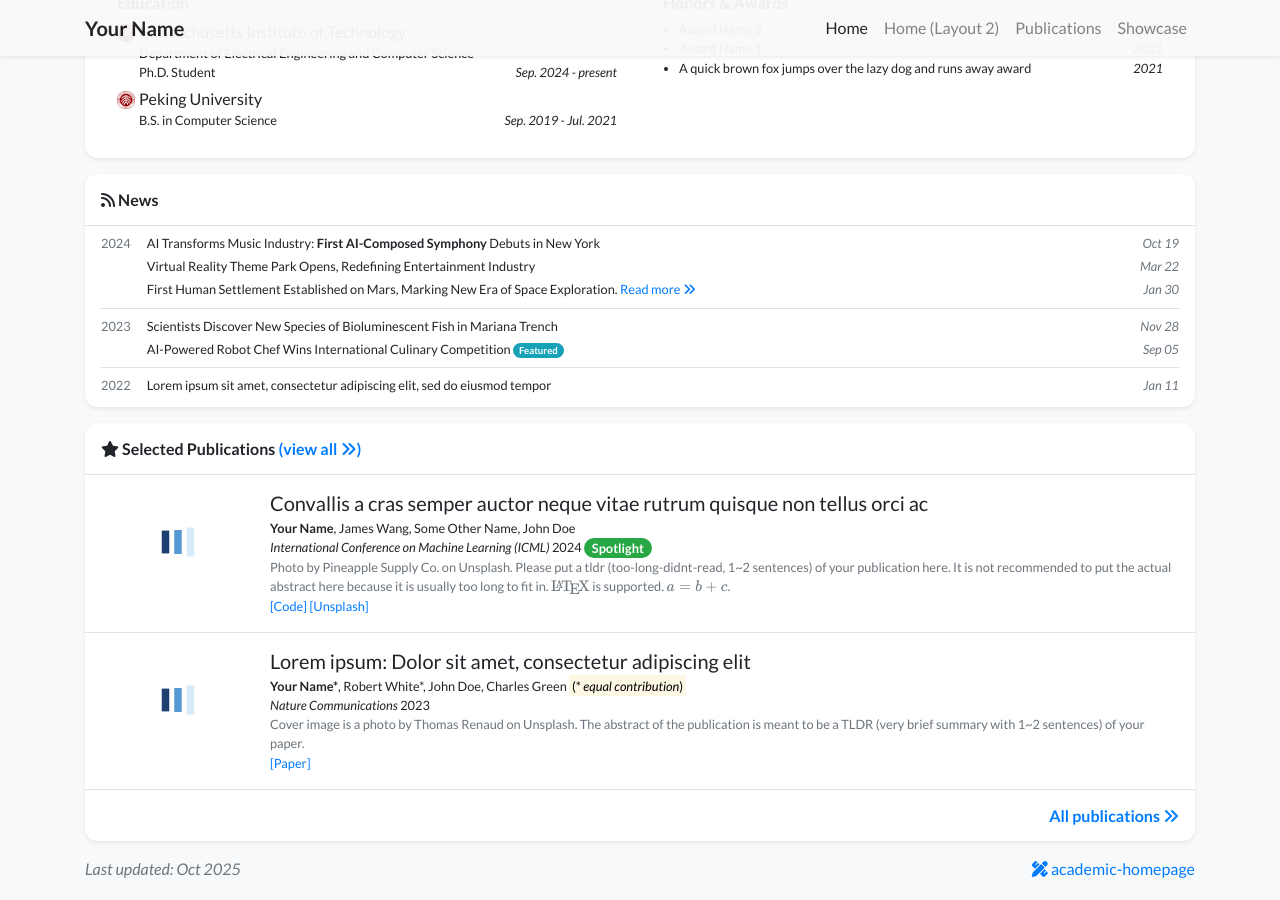
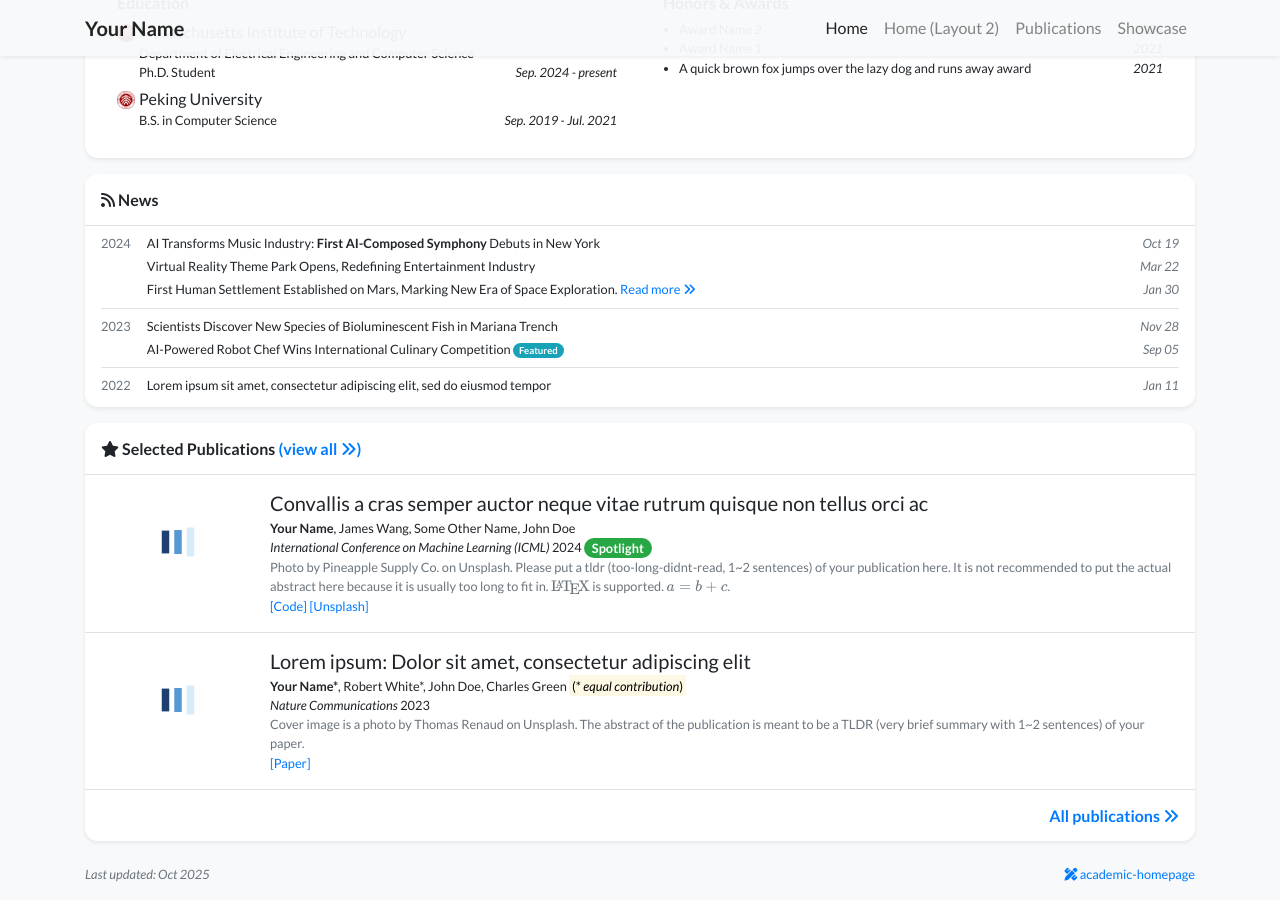
Before and after one commit to luost26/academic-homepage, a Jekyll site: the page built from index.html, in a window 1280 px wide and 900 px high, scrolled down 556 px. Built offline with Jekyll 4.4.1, drawn with Linux system fonts in a browser that asks for light colours; nearby versions of some CDN libraries; a style sheet for code colours, icons or effects is not loaded.

Commit message:
Update footer.html

```diff
--- a/_includes/footer.html
+++ b/_includes/footer.html
@@ -1,4 +1,4 @@
-<footer class="footer">
+<footer class="footer small mt-4">
     <div class="{% if page.container_class %}{{ page.container_class }}{% else %}container-lg{% endif %}">
         <div class="row my-3">
             <div class="col-6">
```
